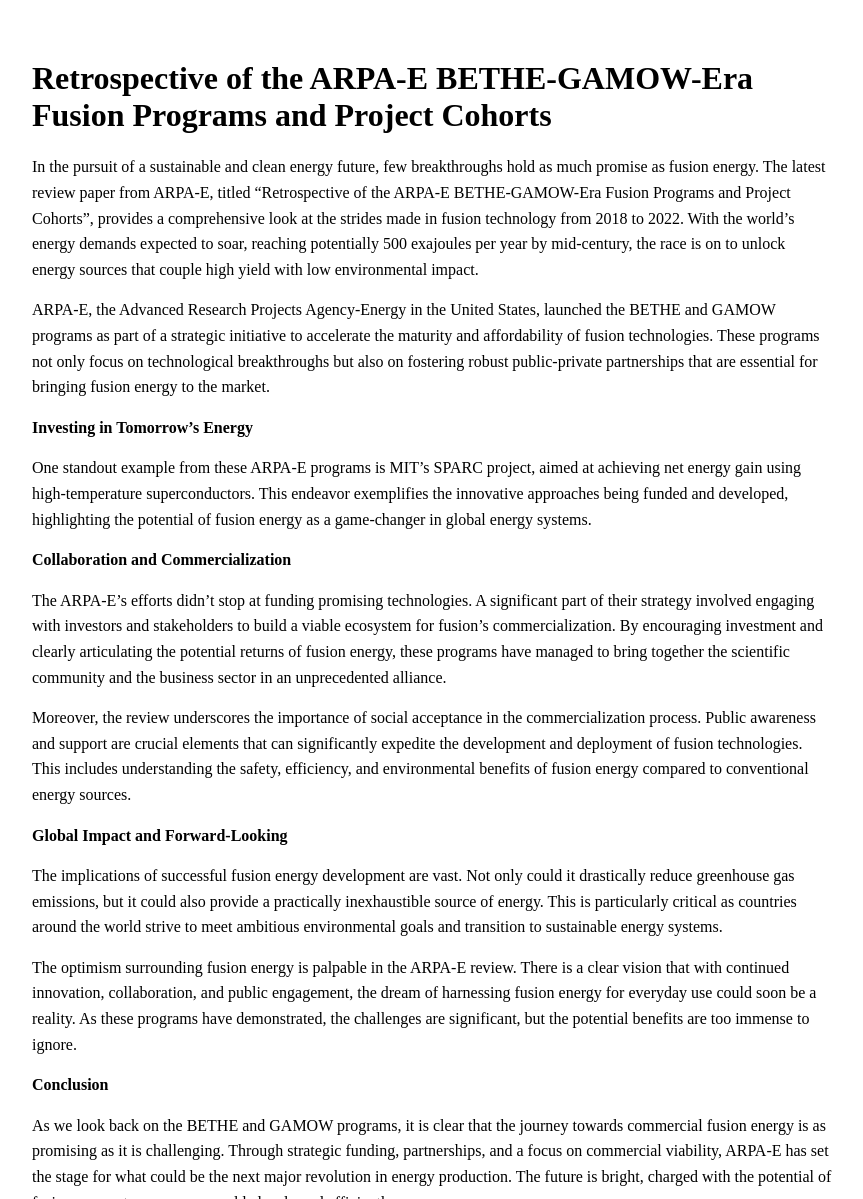
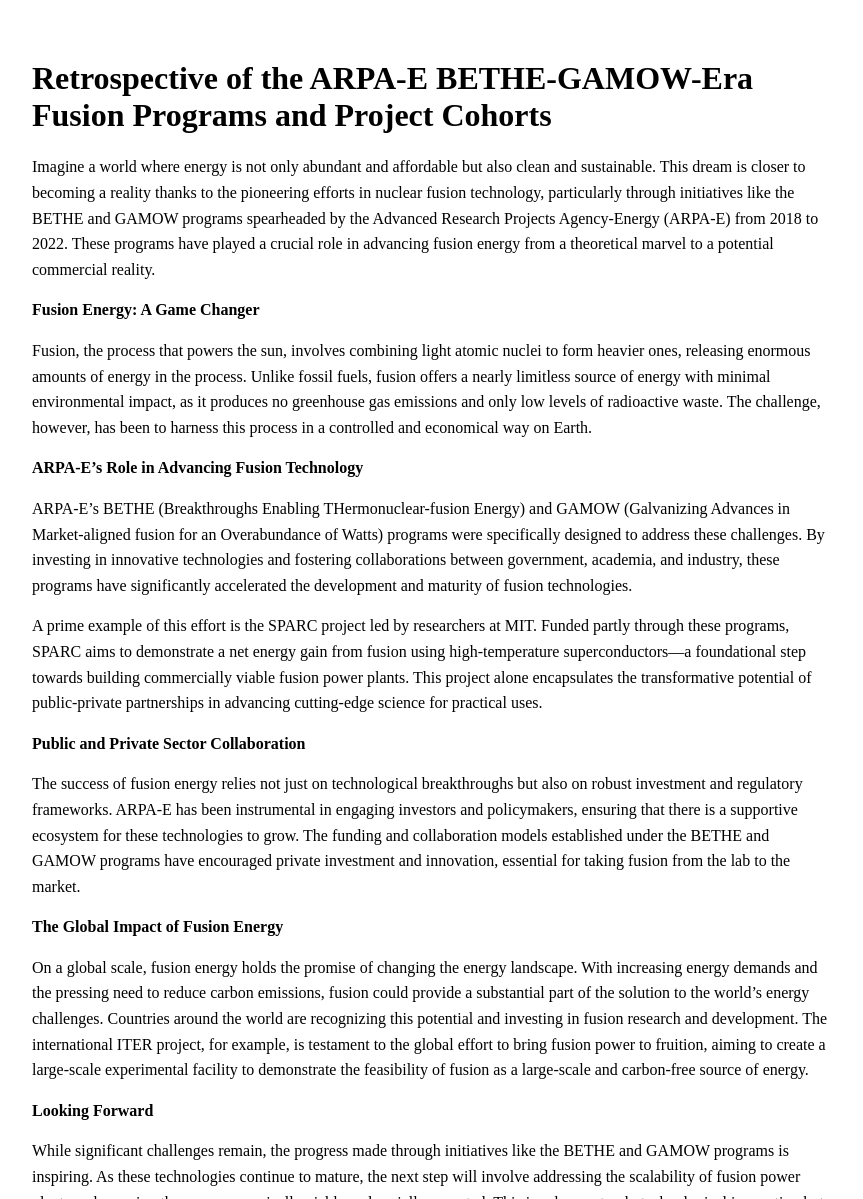
Before and after one commit to hyperpoint/hyperpoint.github.io, a Jekyll site: the page built from _posts/2025-05-01-75c0f7c4e84920ce2da07b1ce2cb2376-retrospective-of-the-arpa-e-bethe-gamow-era-fusion-programs-and-project-cohorts.md, in a window 1280 px wide and 1400 px high. Shown: the part 201-1400 px from the top of the window, without its empty margins (208-1071 px from the left). Built offline with Jekyll 4.4.1, drawn with Linux system fonts in a browser that asks for light colours; some of the changed text lies outside the part shown.

Commit message:
Update blog post: Retrospective of the ARPA-E BETHE-GAMOW-Era Fusion Programs and Project Cohorts

```diff
--- a/_posts/2025-05-01-75c0f7c4e84920ce2da07b1ce2cb2376-retrospective-of-the-arpa-e-bethe-gamow-era-fusion-programs-and-project-cohorts.md
+++ b/_posts/2025-05-01-75c0f7c4e84920ce2da07b1ce2cb2376-retrospective-of-the-arpa-e-bethe-gamow-era-fusion-programs-and-project-cohorts.md
@@ -1,47 +1,44 @@
 ---
 layout: post
 title: "Retrospective of the ARPA-E BETHE-GAMOW-Era Fusion Programs and Project Cohorts"
-date: 2025-05-20 12:45:47
+date: 2025-05-20 19:08:14
 categories: [fusion, energy]
 permalink: "/posts/2025/05/01/retrospective-of-the-arpa-e-bethe-gamow-era-fusion-programs-and-project-cohorts/"
-author: Travis Frye
-note: This article was generated with AI assistance using the Fusion Authority Engine, orchestrated by Travis Frye.
+author: FusionCommons.ai Team
+note: This article was generated with AI assistance using the Fusion Authority Engine, developed by Travis Frye.
 collaboration: In collaboration with leading fusion research entities.
+source: "arXiv"
+link: "http://arxiv.org/abs/2505.01784v1"
+citation: "arXiv: Retrospective of the ARPA-E BETHE-GAMOW-Era Fusion Programs and Project
+  Cohorts"
 ---
 
+Imagine a world where energy is not only abundant and affordable but also clean and sustainable. This dream is closer to becoming a reality thanks to the pioneering efforts in nuclear fusion technology, particularly through initiatives like the BETHE and GAMOW programs spearheaded by the Advanced Research Projects Agency-Energy (ARPA-E) from 2018 to 2022. These programs have played a crucial role in advancing fusion energy from a theoretical marvel to a potential commercial reality.
 
+**Fusion Energy: A Game Changer**
 
-In the pursuit of a sustainable and clean energy future, few breakthroughs hold as much promise as fusion energy. The latest review paper from ARPA-E, titled "Retrospective of the ARPA-E BETHE-GAMOW-Era Fusion Programs and Project Cohorts", provides a comprehensive look at the strides made in fusion technology from 2018 to 2022. With the world’s energy demands expected to soar, reaching potentially 500 exajoules per year by mid-century, the race is on to unlock energy sources that couple high yield with low environmental impact.
+Fusion, the process that powers the sun, involves combining light atomic nuclei to form heavier ones, releasing enormous amounts of energy in the process. Unlike fossil fuels, fusion offers a nearly limitless source of energy with minimal environmental impact, as it produces no greenhouse gas emissions and only low levels of radioactive waste. The challenge, however, has been to harness this process in a controlled and economical way on Earth.
 
-ARPA-E, the Advanced Research Projects Agency-Energy in the United States, launched the BETHE and GAMOW programs as part of a strategic initiative to accelerate the maturity and affordability of fusion technologies. These programs not only focus on technological breakthroughs but also on fostering robust public-private partnerships that are essential for bringing fusion energy to the market.
+**ARPA-E's Role in Advancing Fusion Technology**
 
-**Investing in Tomorrow’s Energy**
+ARPA-E's BETHE (Breakthroughs Enabling THermonuclear-fusion Energy) and GAMOW (Galvanizing Advances in Market-aligned fusion for an Overabundance of Watts) programs were specifically designed to address these challenges. By investing in innovative technologies and fostering collaborations between government, academia, and industry, these programs have significantly accelerated the development and maturity of fusion technologies.
 
-One standout example from these ARPA-E programs is MIT’s SPARC project, aimed at achieving net energy gain using high-temperature superconductors. This endeavor exemplifies the innovative approaches being funded and developed, highlighting the potential of fusion energy as a game-changer in global energy systems.
+A prime example of this effort is the SPARC project led by researchers at MIT. Funded partly through these programs, SPARC aims to demonstrate a net energy gain from fusion using high-temperature superconductors—a foundational step towards building commercially viable fusion power plants. This project alone encapsulates the transformative potential of public-private partnerships in advancing cutting-edge science for practical uses.
 
-**Collaboration and Commercialization**
+**Public and Private Sector Collaboration**
 
-The ARPA-E's efforts didn’t stop at funding promising technologies. A significant part of their strategy involved engaging with investors and stakeholders to build a viable ecosystem for fusion's commercialization. By encouraging investment and clearly articulating the potential returns of fusion energy, these programs have managed to bring together the scientific community and the business sector in an unprecedented alliance.
+The success of fusion energy relies not just on technological breakthroughs but also on robust investment and regulatory frameworks. ARPA-E has been instrumental in engaging investors and policymakers, ensuring that there is a supportive ecosystem for these technologies to grow. The funding and collaboration models established under the BETHE and GAMOW programs have encouraged private investment and innovation, essential for taking fusion from the lab to the market.
 
-Moreover, the review underscores the importance of social acceptance in the commercialization process. Public awareness and support are crucial elements that can significantly expedite the development and deployment of fusion technologies. This includes understanding the safety, efficiency, and environmental benefits of fusion energy compared to conventional energy sources.
+**The Global Impact of Fusion Energy**
 
-**Global Impact and Forward-Looking**
+On a global scale, fusion energy holds the promise of changing the energy landscape. With increasing energy demands and the pressing need to reduce carbon emissions, fusion could provide a substantial part of the solution to the world's energy challenges. Countries around the world are recognizing this potential and investing in fusion research and development. The international ITER project, for example, is testament to the global effort to bring fusion power to fruition, aiming to create a large-scale experimental facility to demonstrate the feasibility of fusion as a large-scale and carbon-free source of energy.
 
-The implications of successful fusion energy development are vast. Not only could it drastically reduce greenhouse gas emissions, but it could also provide a practically inexhaustible source of energy. This is particularly critical as countries around the world strive to meet ambitious environmental goals and transition to sustainable energy systems.
+**Looking Forward**
 
-The optimism surrounding fusion energy is palpable in the ARPA-E review. There is a clear vision that with continued innovation, collaboration, and public engagement, the dream of harnessing fusion energy for everyday use could soon be a reality. As these programs have demonstrated, the challenges are significant, but the potential benefits are too immense to ignore.
+While significant challenges remain, the progress made through initiatives like the BETHE and GAMOW programs is inspiring. As these technologies continue to mature, the next step will involve addressing the scalability of fusion power plants and ensuring they are economically viable and socially accepted. This involves not only technological innovation but also building public trust and creating regulatory environments that can support this new form of energy.
 
-**Conclusion**
+**Conclusion: The Promise of Fusion Energy**
 
-As we look back on the BETHE and GAMOW programs, it is clear that the journey towards commercial fusion energy is as promising as it is challenging. Through strategic funding, partnerships, and a focus on commercial viability, ARPA-E has set the stage for what could be the next major revolution in energy production. The future is bright, charged with the potential of fusion energy to power our world cleanly and efficiently.
+Thanks to the efforts of ARPA-E and its collaborators, the future of fusion energy looks brighter than ever. As we continue to innovate and build on the groundwork laid by these foundational programs, we edge closer to turning the dream of clean, sustainable, and abundant energy into reality. With continued support and investment, fusion energy technology could well become one of the most transformative technological developments of this century, offering a new paradigm in our approach to energy production and consumption.
 
-For more insights, delve into the full paper: "Retrospective of the ARPA-E BETHE-GAMOW-Era Fusion Programs and Project Cohorts" available on arXiv.
-
-The horizon looks positively radiant.
-
-[Include a simple call to action, like inviting readers to subscribe for more updates or learn more about fusion energy on a dedicated educational website]
-
-**Source**: arXiv
-**Link**: http://arxiv.org/abs/2505.01784v1
-**Citation**: arXiv: Retrospective of the ARPA-E BETHE-GAMOW-Era Fusion Programs and Project
-  Cohorts
+By tapping into the power of atoms, we are on the brink of unlocking limitless opportunities that could redefine how we power our world, ultimately leading to a cleaner, safer, and more prosperous future for all. The journey of fusion energy, from scientific curiosity to a cornerstone of our energy system, continues to unfold, and its success story is one we can all look forward to being part of.
```
